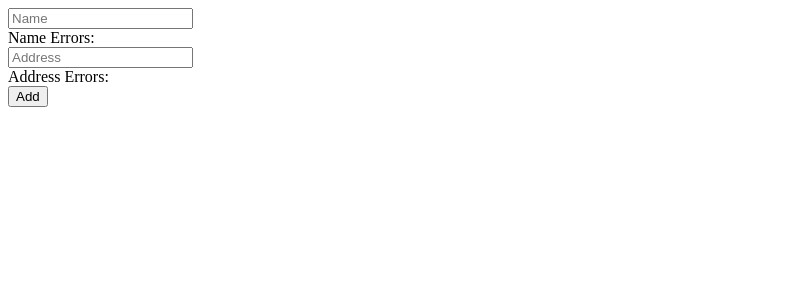
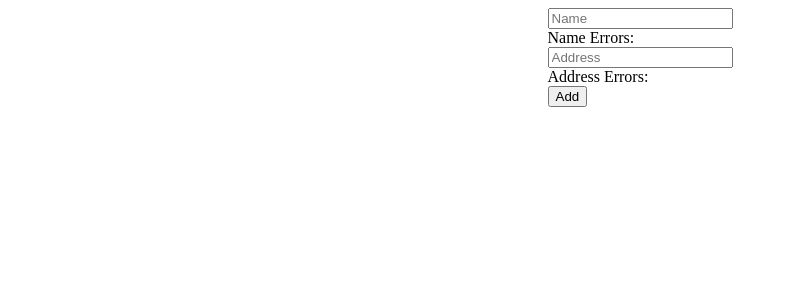
Before and after one commit to zroyer/ship-please, a React app: page / in a window 1280 px wide. Shown: the top 300 px of the page, without its empty margins (0-788 px from the left). Built offline with nearby package versions, Linux system fonts and the light colour scheme.

Commit message:
validate address via shipwell api

```diff
--- a/package.json
+++ b/package.json
@@ -21,8 +21,10 @@
   "homepage": "https://github.com/zroyer/ship-please#readme",
   "devDependencies": {
     "@babel/core": "^7.7.0",
+    "@babel/plugin-transform-runtime": "^7.6.2",
     "@babel/preset-env": "^7.7.1",
     "@babel/preset-react": "^7.7.0",
+    "@babel/runtime": "^7.7.2",
     "babel-loader": "^8.0.6",
     "css-loader": "^3.2.0",
     "html-loader": "^0.5.5",
--- a/src/components/App.js
+++ b/src/components/App.js
@@ -3,7 +3,7 @@ import AddStop from '../containers/AddStop'
 import VisibleStopList from '../containers/VisibleStopList'
 
 const App = () => (
-  <div>
+  <div className='App'>
     <AddStop />
     <VisibleStopList />
   </div>
--- a/src/containers/AddStop.js
+++ b/src/containers/AddStop.js
@@ -12,17 +12,24 @@ function AddStop({ dispatch }) {
     address: '',
   });
 
-  const onClickAdd = (e) => {
+  const onClickAdd = async (e) => {
     e.preventDefault();
-    dispatch(
-      addStop({
+    const validAddress = await getValidAddress(stopValues.address);
+
+    if (validAddress.error) {
+      console.log('uh oh')
+      console.log(validAddress.error);
+    }
+    else {
+      dispatch(addStop({
         name: stopValues.name,
-        address: stopValues.address,
-    }));
-    setStopValues({
-      name: '',
-      address: '',
-    });
+        address: validAddress.geocoded_address.formatted_address,
+      }));
+      setStopValues({
+        name: '',
+        address: '',
+      });
+    }
   }
 
   const handleOnChange = (e) => {
@@ -35,6 +42,21 @@ function AddStop({ dispatch }) {
       [inputName]: inputValue,
     });
   }
+
+  const getValidAddress = async (address) => {
+    const addressValidation = await fetch(
+      'https://dev-api.shipwell.com/v2/locations/addresses/validate/',
+      {
+        method: 'POST',
+        headers: {
+          'Accept': 'application/json',
+          'Content-Type': 'application/json'
+        },
+        body: JSON.stringify({formatted_address: address}),
+    });
+
+    return addressValidation.json();
+  };
 
   return (
     <div>
--- a/src/index.js
+++ b/src/index.js
@@ -4,6 +4,7 @@ import { createStore } from 'redux'
 import { Provider } from 'react-redux'
 import App from './components/App'
 import rootReducer from './reducers'
+import './styles.less';
 
 const store = createStore(rootReducer)
 
--- a/src/styles.less
+++ b/src/styles.less
@@ -1,3 +1,5 @@
-.test {
-  border: 1px solid green;
+.App {
+  display: flex;
+  flex-direction: column;
+  align-items: center;
 }
--- a/src/styles/styles.less
+++ /dev/null
@@ -1,3 +0,0 @@
-.test {
-  border: 1px solid green;
-}
```
Also changed, not shown: .babelrc, 1 other file (tests, documents, lock files or other folders).
